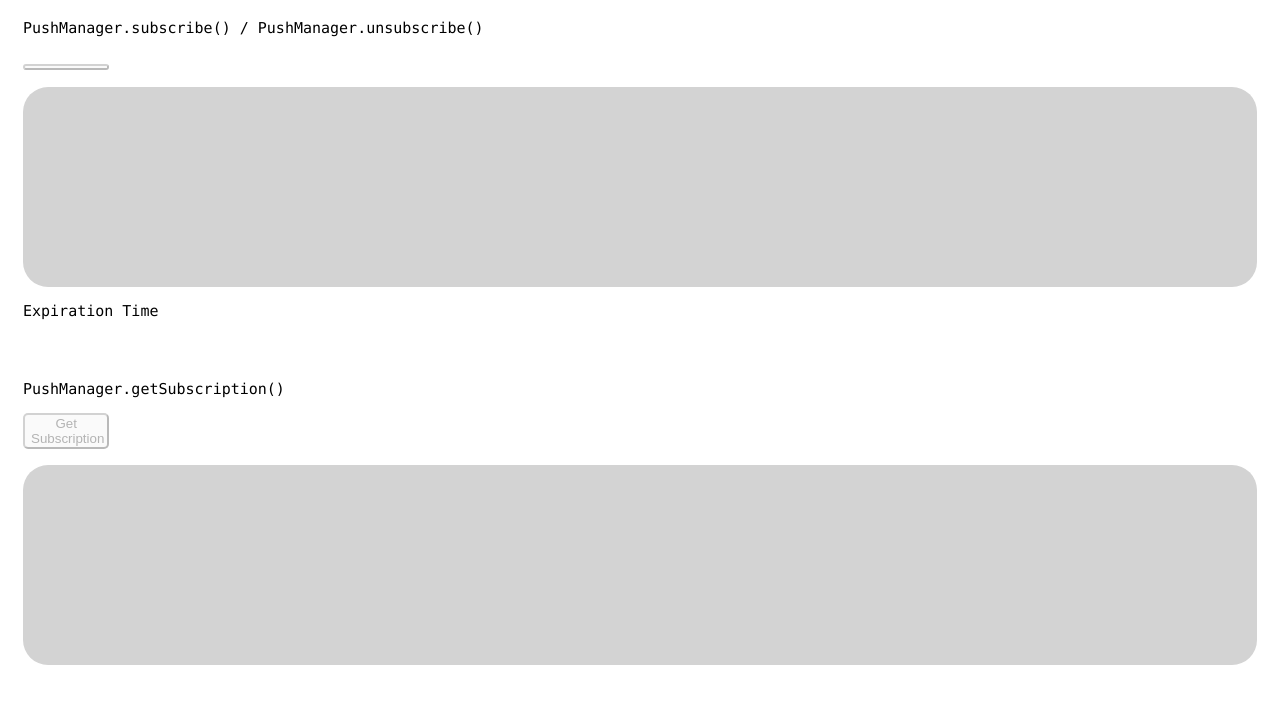
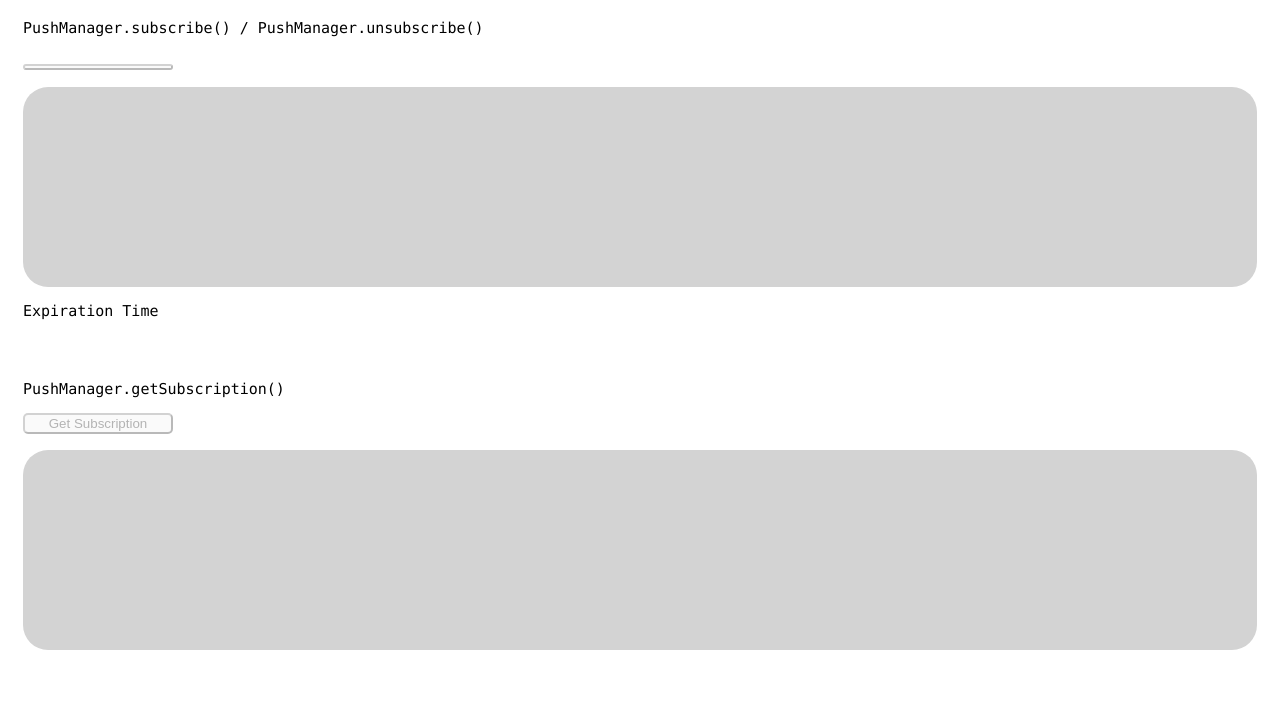
Before and after one commit to vyang16/push-example, a plain HTML site: page push_subscription/index.html in a window 1280 px wide. Shown: the part 85-788 px from the top of the page. Drawn offline with Linux system fonts and the light colour scheme.

Commit message:
Simple example for subscriptions

```diff
--- a/push_subscription/style.css
+++ b/push_subscription/style.css
@@ -41,7 +41,7 @@ button {
   text-align: center;
   border-radius: 5px;
   cursor: pointer;
-  width: 7%;
+  width: 150px;
 }
 
 p {
--- a/push_subscription/sw.js
+++ b/push_subscription/sw.js
@@ -6,3 +6,7 @@ self.addEventListener('push', function(event) {
     })
   );
 });
+
+self.addEventListener('pushsubscriptionchange', function(event) {
+  console.log('pushsubscriptionchange event was fired!');
+});
```
Also changed, not shown: 1 other file.
